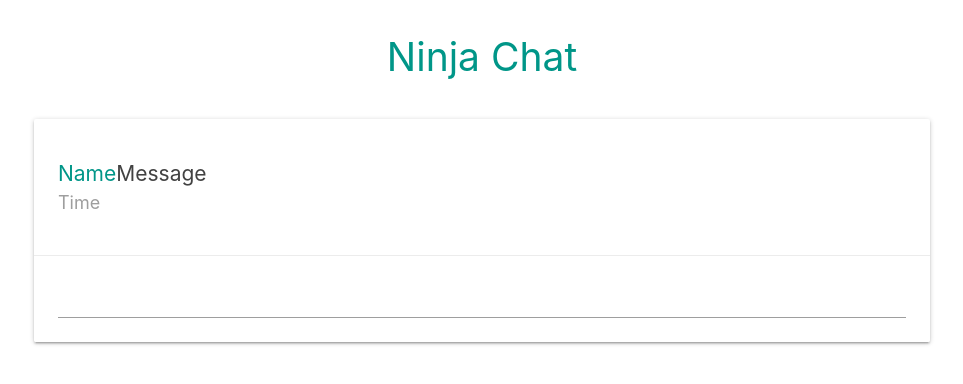
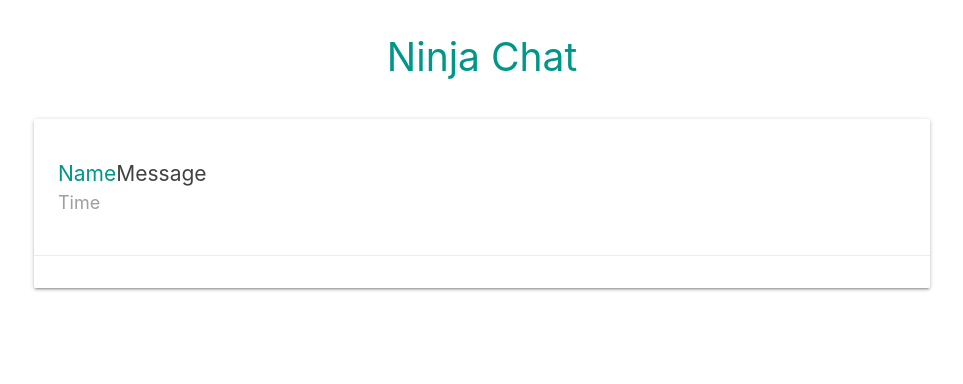
Before and after one commit to cjmcquain/ninja-chat, a Vue app: page /#/ in a window 1280 px wide. Both pictures are taken after typing "Sample" into the empty fields and a click on the button "ENTER CHAT". Shown: the top 384 px of the page, without its empty margins (158-1121 px from the left). Built offline with nearby package versions, Linux system fonts and the light colour scheme.

Commit message:
Created NewMessage component and imported to Chat component

```diff
--- a/src/components/Chat.vue
+++ b/src/components/Chat.vue
@@ -12,16 +12,20 @@
         </ul>
       </div>
       <div class="card-action">
-        <input type="text">
+
       </div>
     </div>
   </div>
 </template>
 
 <script>
+import NewMessage from "@/components/NewMessage";
 export default {
   name: "Chat",
   props: ["name"],
+  components: {
+    NewMessage
+  },
   data() {
     return {};
   }
```
Also changed, not shown: src/components/NewMessage.vue (added).
